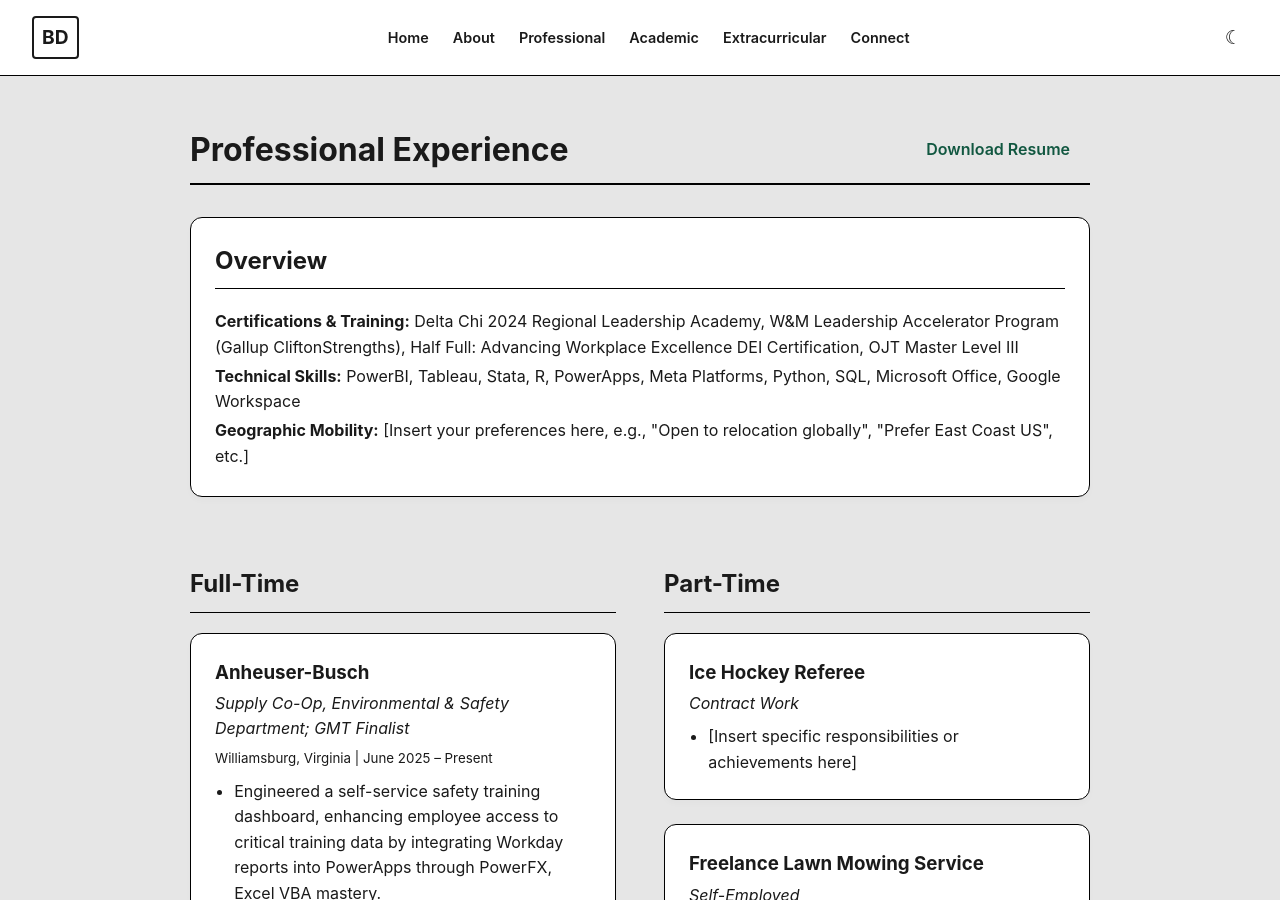
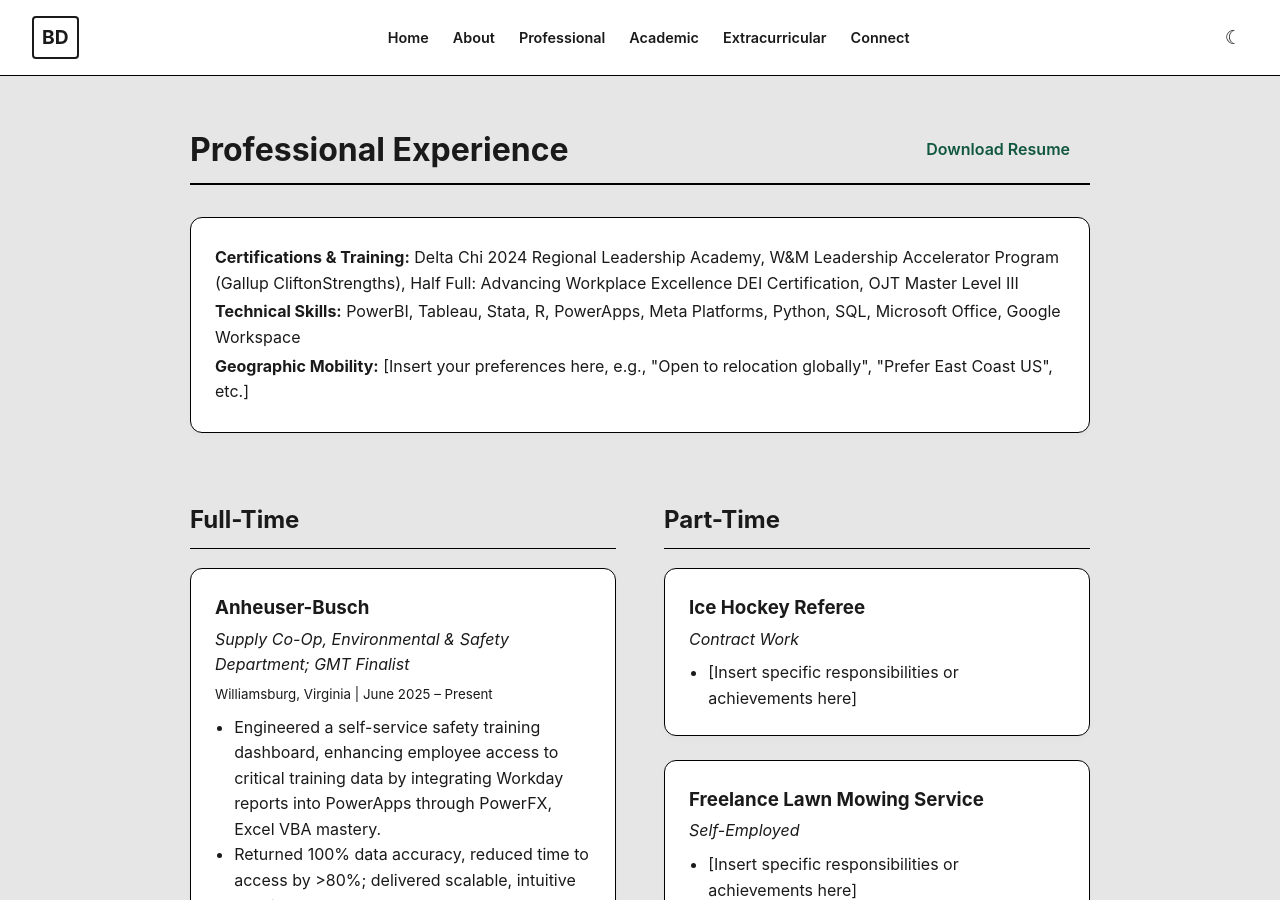
Before and after one commit to bxdubey/github.io, a Jekyll site: the page built from professional.html, in a window 1280 px wide and 900 px high. Built offline with Jekyll 4.4.1, drawn with Linux system fonts in a browser that asks for light colours.

Commit message:
Remove Overview heading from job block
Removed the Overview heading from the job block section.

```diff
--- a/professional.html
+++ b/professional.html
@@ -8,7 +8,6 @@ layout: default
 <hr style="border: 1px solid var(--border-color); margin-bottom: 2rem;">
 
 <div class="job-block" style="margin-bottom: 3rem;">
-    <h2 style="margin-top: 0; border-bottom: 1px solid var(--border-color); padding-bottom: 0.5rem;">Overview</h2>
     <p><strong>Certifications & Training:</strong> Delta Chi 2024 Regional Leadership Academy, W&M Leadership Accelerator Program (Gallup CliftonStrengths), Half Full: Advancing Workplace Excellence DEI Certification, OJT Master Level III</p>
     <p><strong>Technical Skills:</strong> PowerBI, Tableau, Stata, R, PowerApps, Meta Platforms, Python, SQL, Microsoft Office, Google Workspace</p>
     <p><strong>Geographic Mobility:</strong> [Insert your preferences here, e.g., "Open to relocation globally", "Prefer East Coast US", etc.]</p>
```
